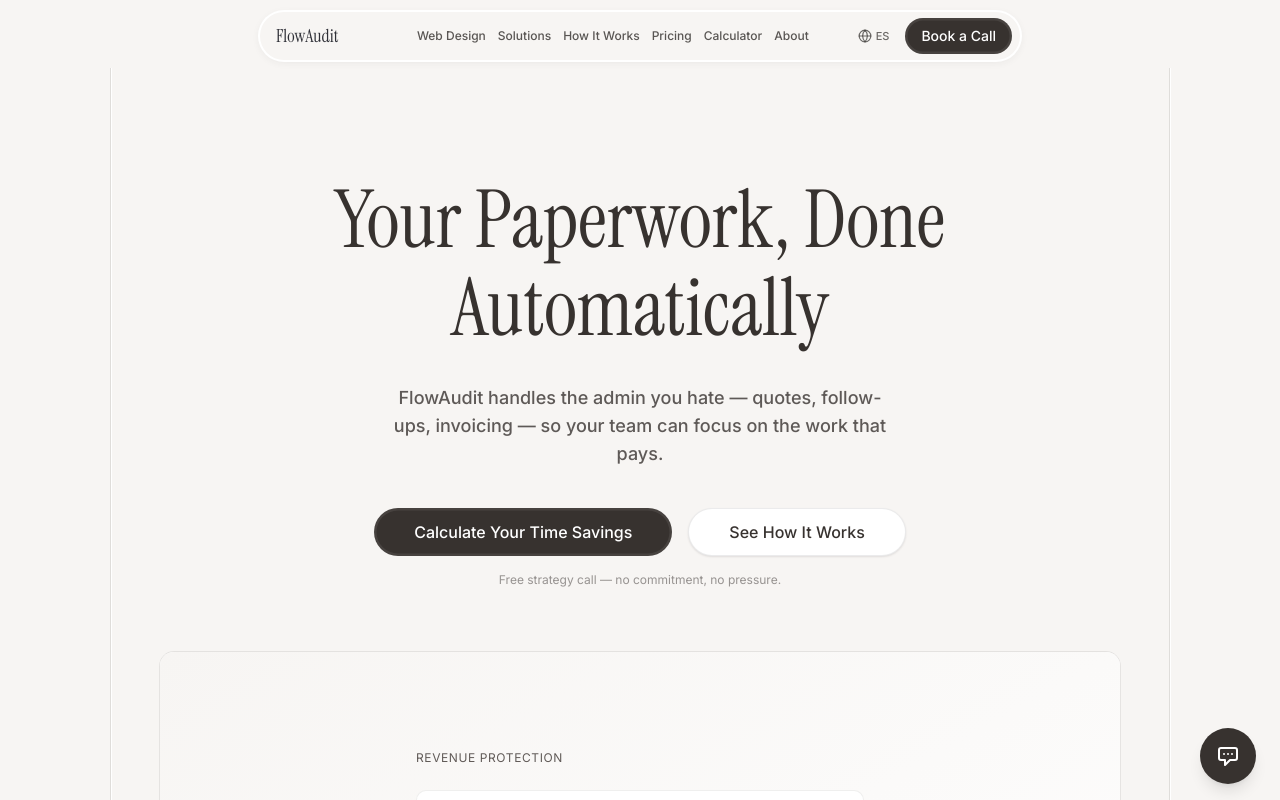
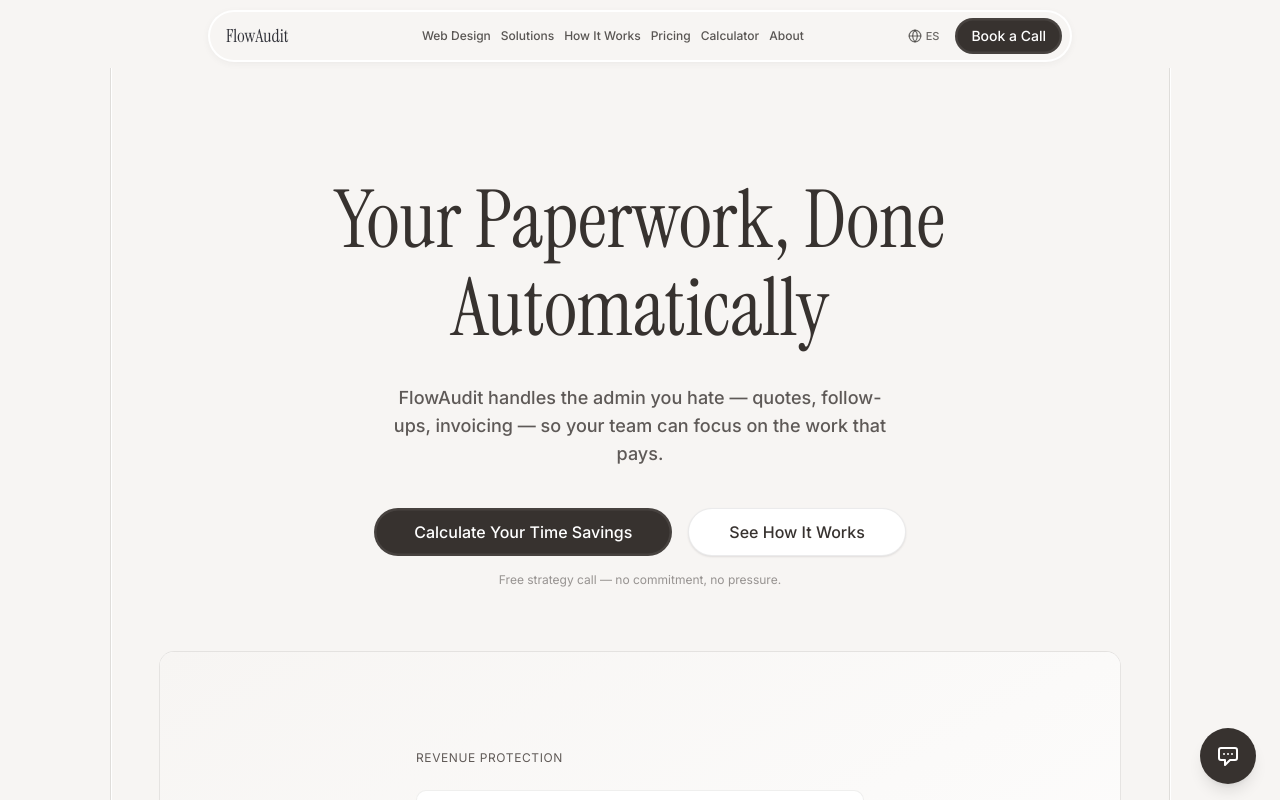
Before and after one commit to curtisboadum/flowaudit-platform, a Next.js app: page / in a window 1280 px wide. Shown: the top 800 px of the page. Built offline with nearby package versions, Linux system fonts and the light colour scheme.

Commit message:
fix: widen nav pill to 860px, tighter link gaps — fits Spanish text without overflow

```diff
--- a/src/components/layout/site-header.tsx
+++ b/src/components/layout/site-header.tsx
@@ -26,7 +26,7 @@
   return (
     <header className="fixed top-0 right-0 left-0 z-50 flex items-center justify-center bg-[#F7F5F3] px-4 pb-2 pt-3 sm:px-6">
       {/* Pill-shaped nav bar */}
-      <nav className="flex h-11 w-full max-w-[760px] items-center rounded-[50px] bg-[#F7F5F3] px-4 py-1.5 pr-2 shadow-[0px_0px_0px_2px_white,0px_2px_8px_rgba(55,50,47,0.08)] sm:h-12">
+      <nav className="flex h-11 w-full max-w-[860px] items-center rounded-[50px] bg-[#F7F5F3] px-4 py-1.5 pr-2 shadow-[0px_0px_0px_2px_white,0px_2px_8px_rgba(55,50,47,0.08)] sm:h-12">
         {/* Logo (left column) */}
         <div className="flex w-[100px] shrink-0 items-center">
           <Link href="/" className="font-serif text-base font-normal text-[#2F3037] sm:text-lg">
@@ -35,7 +35,7 @@
         </div>
 
         {/* Nav Links (center column) */}
-        <div className="hidden flex-1 justify-center gap-3 lg:flex">
+        <div className="hidden flex-1 justify-center gap-2.5 lg:flex">
           {navLinks.map((link) => (
             <Link
               key={link.href}
```
